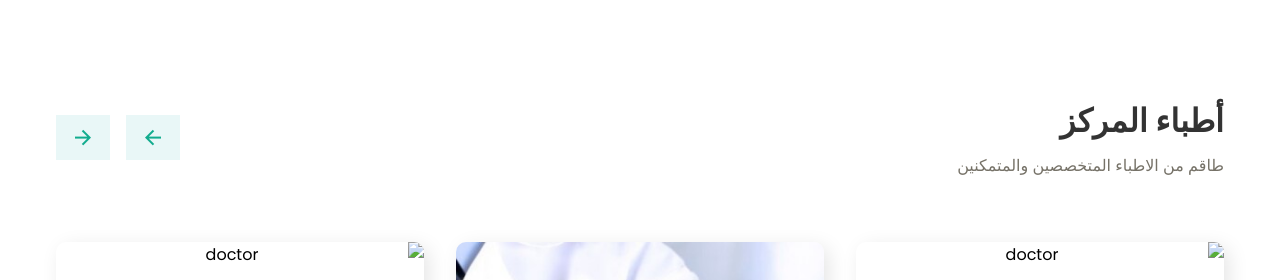
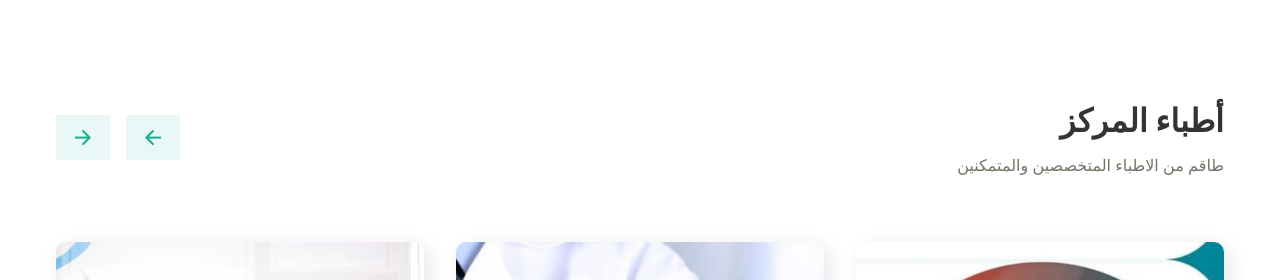
Before and after one commit to MohammedBadani/healthcarecenter, a plain HTML site: page index.html in a window 1280 px wide. Shown: the part 2244-2524 px from the top of the page. Drawn offline with nearby package versions, Linux system fonts and the light colour scheme; files whose address does not match are found by name.

Commit message:
index.html

```diff
--- a/index.html
+++ b/index.html
@@ -147,7 +147,7 @@
       <div class="doctors__grid">
         <div class="doctors__card">
           <div class="doctors__card__image">
-            <img src="assets/doctor-1.jpg" alt="doctor" />
+            <img src="doctor-1.jpg" alt="doctor" />
             <div class="doctors__socials">
               <span><i class="ri-instagram-line"></i></span>
               <span><i class="ri-facebook-fill"></i></span>
@@ -173,7 +173,7 @@
         </div>
         <div class="doctors__card">
           <div class="doctors__card__image">
-            <img src="assets/doctor-3.jpg" alt="doctor" />
+            <img src="doctor-3.jpg" alt="doctor" />
             <div class="doctors__socials">
               <span><i class="ri-instagram-line"></i></span>
               <span><i class="ri-facebook-fill"></i></span>
```
